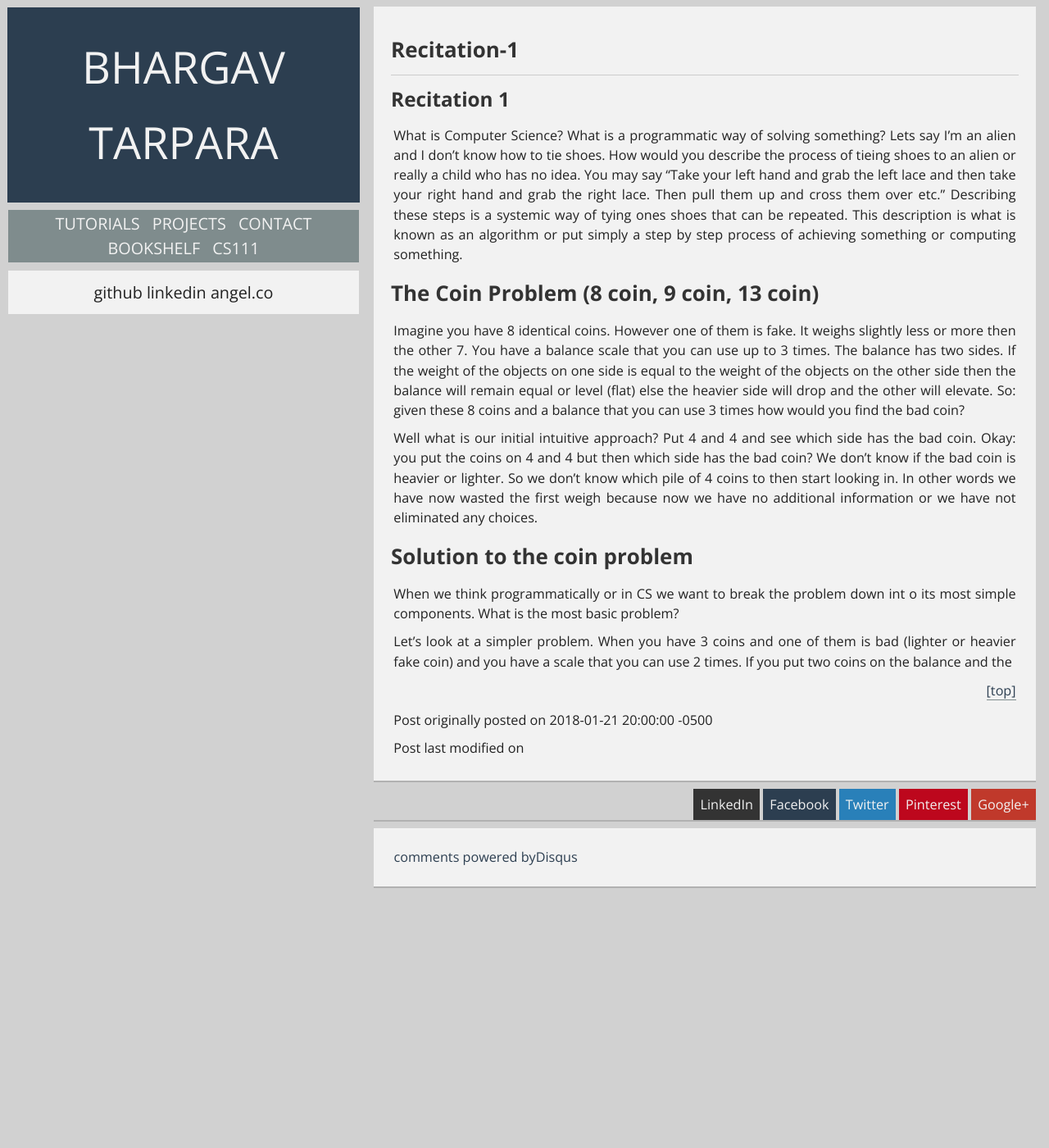
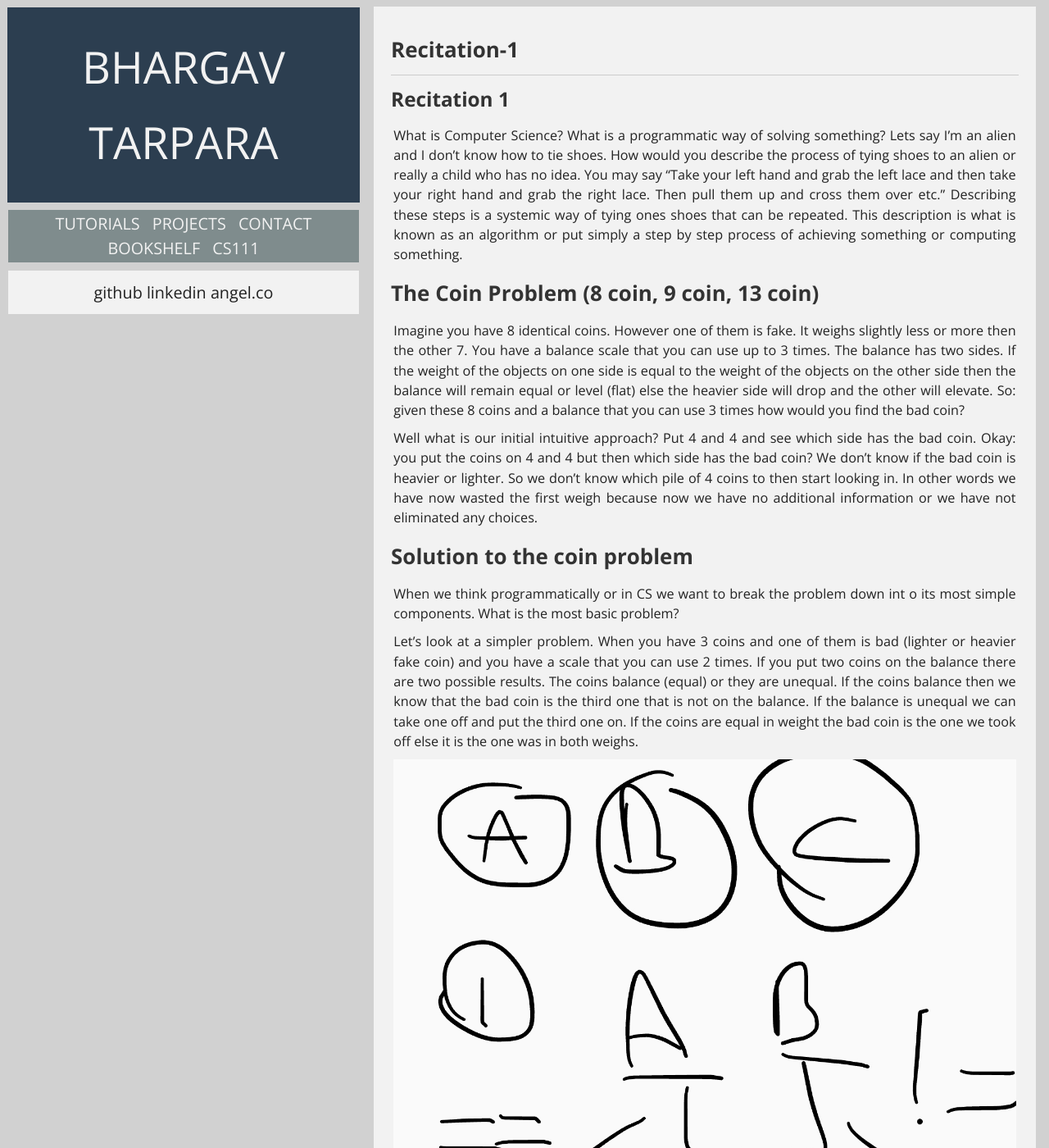
Before and after one commit to BTruer/BTruer.github.io, a Jekyll site: the page built from cs111/_posts/2018-01-22-Recitation-1.md, in a window 1280 px wide and 1400 px high. Shown: the whole window at 82% size. Built offline with Jekyll 4.4.1, drawn with Linux system fonts in a browser that asks for light colours; comment, search, counter and statistics services are not loaded; some of the changed text lies outside the part shown.

Commit message:
update cs11 rec1

```diff
--- a/cs111/_posts/2018-01-22-Recitation-1.md
+++ b/cs111/_posts/2018-01-22-Recitation-1.md
@@ -7,7 +7,7 @@
 ---
 
 ### Recitation 1
-What is Computer Science? What is a programmatic way of solving something? Lets say I'm an alien and I don't know how to tie shoes. How would you describe the process of tieing shoes to an alien or really a child who has no idea. You may say "Take your left hand and grab the left lace and then take your right hand and grab the right lace. Then pull them up and cross them over etc." Describing these steps is a systemic way of tying ones shoes that can be repeated. This description is what is known as an algorithm or put simply a step by step process of achieving something or computing something.
+What is Computer Science? What is a programmatic way of solving something? Lets say I'm an alien and I don't know how to tie shoes. How would you describe the process of tying shoes to an alien or really a child who has no idea. You may say "Take your left hand and grab the left lace and then take your right hand and grab the right lace. Then pull them up and cross them over etc." Describing these steps is a systemic way of tying ones shoes that can be repeated. This description is what is known as an algorithm or put simply a step by step process of achieving something or computing something.
 
 ## The Coin Problem (8 coin, 9 coin, 13 coin)
 Imagine you have 8 identical coins. However one of them is fake. It weighs slightly less or more then the other 7. You have a balance scale that you can use up to 3 times. The balance has two sides. If the weight of the objects on one side is equal to the weight of the objects on the other side then the balance will remain equal or level (flat) else the heavier side will drop and the other will elevate. So: given these 8 coins and a balance that you can use 3 times how would you find the bad coin?
@@ -17,4 +17,22 @@
 # Solution to the coin problem
 When we think programmatically or in CS we want to break the problem down int o its most simple components. What is the most basic problem?
 
-Let's look at a simpler problem. When you have 3 coins and one of them is bad (lighter or heavier fake coin) and you have a scale that you can use 2 times. If you put two coins on the balance and the
+Let's look at a simpler problem. When you have 3 coins and one of them is bad (lighter or heavier fake coin) and you have a scale that you can use 2 times. If you put two coins on the balance there are two possible results. The coins balance (equal) or they are unequal. If the coins balance then we know that the bad coin is the third one that is not on the balance. If the balance is unequal we can take one off and put the third one on. If the coins are equal in weight the bad coin is the one we took off else it is the one was in both weighs.
+
+![alt text](images/coinproblem.jpg "Coin problem")
+
+We can now extend this logic to 8 coins (A,B,C,D,E,F,G)
+1st weigh:	AB vs CD  and EFGH is off to the side
+if balanced we know the bad coin is in EFGH
+else we know the bad coin is in ABCD
+
+Now we have 4 coins and two weighs either way (ABCD or EFGH)
+
+2nd weigh: A vs B OR A vs C OR A vs D OR any two.
+If balanced replace one of them.
+If not balanced also replace one of them.
+Then weigh it again and draw a conclusion.
+
+# Truth Tables
+
+# Converting number systems
```
Also changed, not shown: images/coinproblem.jpg (added).
